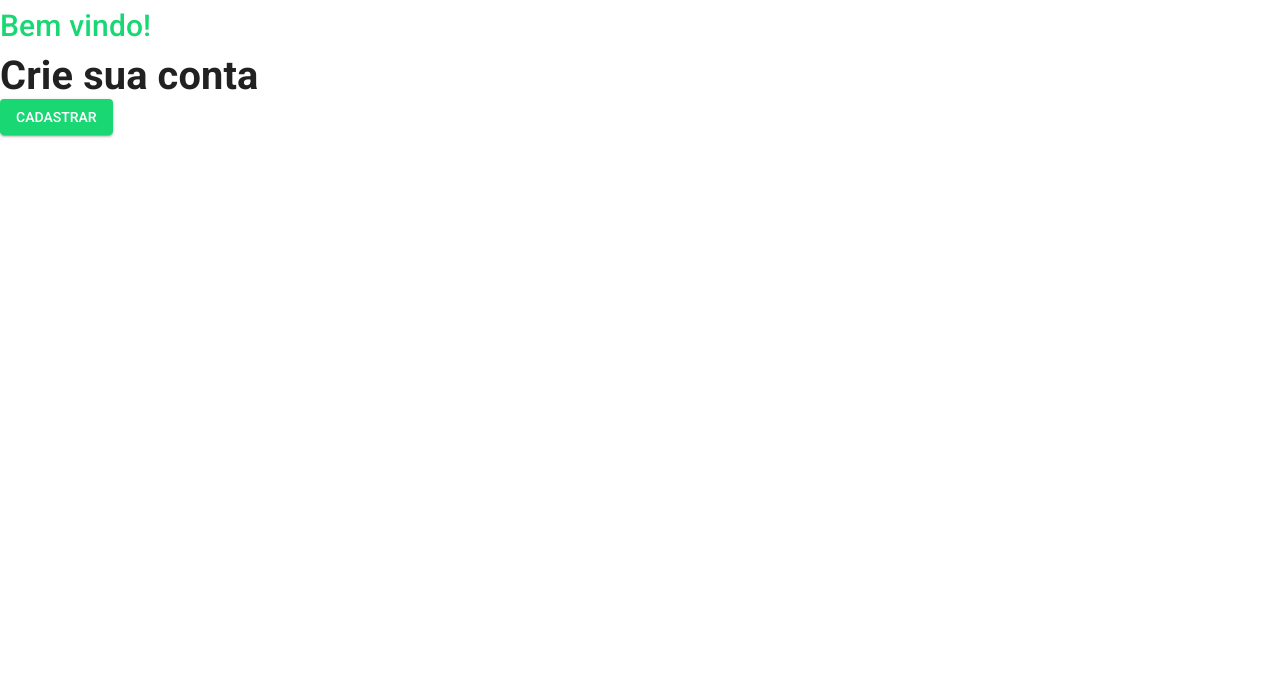
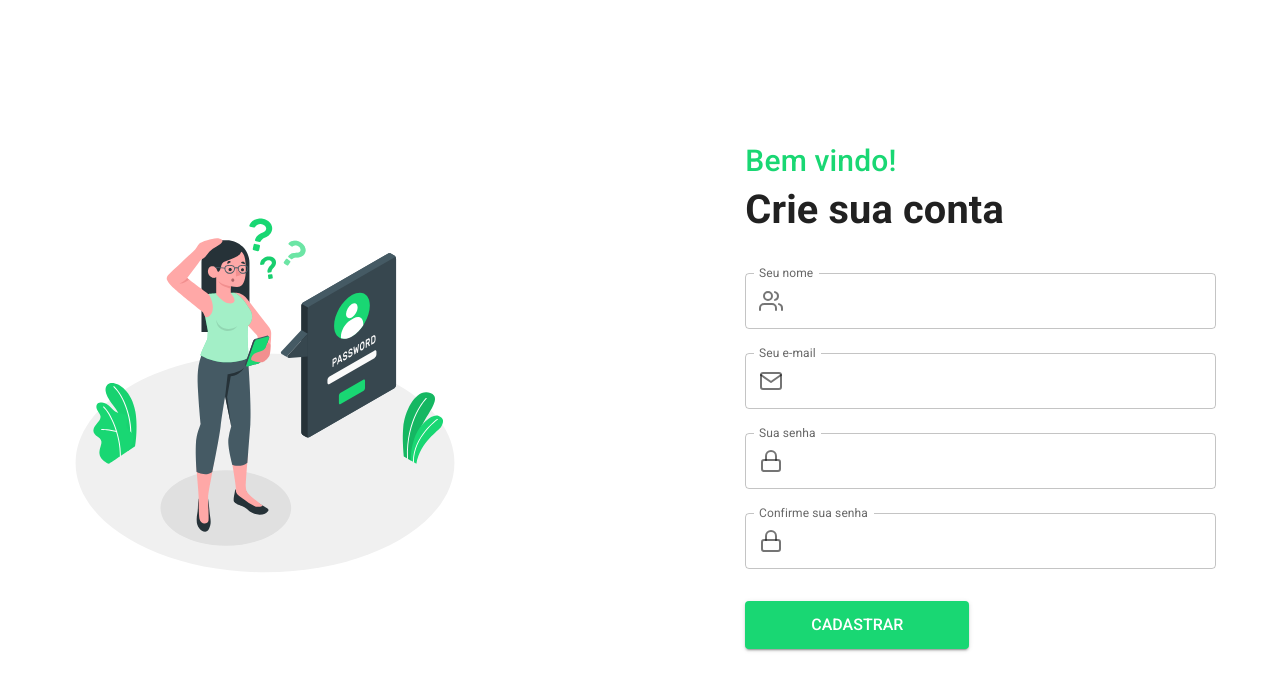
Before and after one commit to Rafaelalmendra/form-app-thagos-tecnologia-challenge-, a React (Create React App) app: page / in a window 1280 px wide. Shown: the top 690 px of the page. Built offline with nearby package versions, Linux system fonts and the light colour scheme.

Commit message:
:sparkles: create login ui

```diff
--- a/package.json
+++ b/package.json
@@ -5,6 +5,8 @@
   "dependencies": {
     "@emotion/react": "^11.8.2",
     "@emotion/styled": "^11.8.1",
+    "@mui/icons-material": "^5.5.1",
+    "@mui/lab": "^5.0.0-alpha.73",
     "@mui/material": "^5.5.1",
     "@testing-library/jest-dom": "^5.14.1",
     "@testing-library/react": "^12.0.0",
@@ -16,6 +18,7 @@
     "gitmoji-cli": "^4.9.0",
     "react": "^17.0.2",
     "react-dom": "^17.0.2",
+    "react-feather": "^2.0.9",
     "react-router-dom": "^6.2.2",
     "react-scripts": "5.0.0",
     "typescript": "^4.4.2",
--- a/src/App.tsx
+++ b/src/App.tsx
@@ -1,17 +1,20 @@
 import { BrowserRouter, Routes, Route } from 'react-router-dom';
 import { ThemeProvider } from '@mui/material';
 import CssBaseline from '@mui/material/CssBaseline';
+import Container from '@mui/material/Container';
 import theme from './styles/theme';
-import Home from './pages/Home';
+import Login from './pages/Login';
 
 const App = () => {
   return (
     <BrowserRouter>
       <CssBaseline />
       <ThemeProvider theme={theme}>
-        <Routes>
-          <Route path="/" element={<Home />} />
-        </Routes>
+        <Container>
+          <Routes>
+            <Route path="/" element={<Login />} />
+          </Routes>
+        </Container>
       </ThemeProvider>
     </BrowserRouter>
   );
--- /dev/null
+++ b/src/components/Field/index.tsx
@@ -0,0 +1,22 @@
+import { TextField } from '@mui/material';
+import InputAdornment from '@mui/material/InputAdornment';
+
+interface FieldProps {
+  title: string;
+  icon: React.ReactElement;
+}
+
+const Field = ({ title, icon }: FieldProps) => (
+  <TextField
+    fullWidth
+    id="outlined-basic"
+    label={title}
+    margin="normal"
+    variant="outlined"
+    InputProps={{
+      startAdornment: <InputAdornment position="start">{icon}</InputAdornment>,
+    }}
+  />
+);
+
+export default Field;
--- /dev/null
+++ b/src/components/Form/index.tsx
@@ -0,0 +1,26 @@
+import { Box, Button, Typography } from '@mui/material';
+import { Users, Mail, Lock } from 'react-feather';
+import Field from '../Field';
+
+const Form = () => (
+  <Box>
+    <Typography variant="subtitle1" color="primary">
+      Bem vindo!
+    </Typography>
+    <Typography variant="h1" mb="1.5rem">
+      Crie sua conta
+    </Typography>
+
+    <Box>
+      <Field title="Seu nome" icon={<Users />} />
+      <Field title="Seu e-mail" icon={<Mail />} />
+      <Field title="Sua senha" icon={<Lock />} />
+      <Field title="Confirme sua senha" icon={<Lock />} />
+      <Button sx={{ marginTop: '1.5rem' }} variant="contained">
+        Cadastrar
+      </Button>
+    </Box>
+  </Box>
+);
+
+export default Form;
--- a/src/pages/Home/index.tsx
+++ /dev/null
@@ -1,15 +0,0 @@
-import { Button, Typography } from '@mui/material';
-
-const Home = () => {
-  return (
-    <>
-      <Typography variant="subtitle1" color="primary">
-        Bem vindo!
-      </Typography>
-      <Typography variant="h1">Crie sua conta</Typography>
-      <Button variant="contained">Cadastrar</Button>
-    </>
-  );
-};
-
-export default Home;
--- /dev/null
+++ b/src/pages/Login/index.tsx
@@ -0,0 +1,22 @@
+import Form from '../../components/Form';
+import ImageLogin from '../../assets/images/vector-login.svg';
+import Grid from '@mui/material/Grid';
+
+const Login = () => (
+  <Grid
+    container
+    spacing={2}
+    alignItems="center"
+    justifyContent="center"
+    style={{ minHeight: '100vh' }}
+  >
+    <Grid item xs={7}>
+      <img src={ImageLogin} alt="Imagem de Login" />
+    </Grid>
+    <Grid item xs={5}>
+      <Form />
+    </Grid>
+  </Grid>
+);
+
+export default Login;
--- /dev/null
+++ b/src/react-app-env.d.ts
@@ -0,0 +1,4 @@
+declare module '*.svg' {
+  const src: string;
+  export default src;
+}
--- a/src/styles/theme.ts
+++ b/src/styles/theme.ts
@@ -6,7 +6,7 @@ const theme = createTheme({
       main: '#19D773',
       light: '#35FF95',
       dark: '#19CC6E',
-      contrastText: '#FFFFFF',
+      contrastText: '#FFF',
     },
   },
   typography: {
@@ -20,6 +20,11 @@ const theme = createTheme({
       fontSize: '1.875rem',
       fontWeight: '500',
     },
+    button: {
+      fontSize: '1rem',
+      width: '14rem',
+      height: '3rem',
+    },
   },
 });
 
```
Also changed, not shown: tsconfig.json (+3 -8 lines), src/assets/images/vector-login.svg (added), 1 other file (tests, documents, lock files or other folders).
